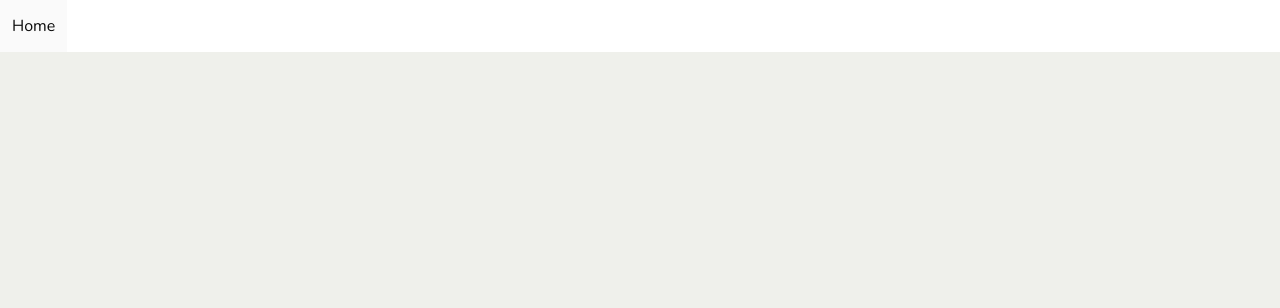
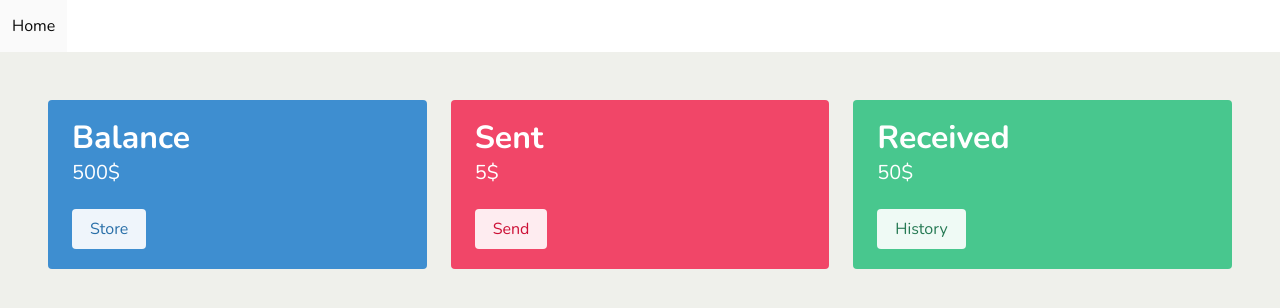
Before and after one commit to ravensiris/employee-reward-app, a React (Vite) app in the folder assets/: page / in a window 1280 px wide. Shown: the top 308 px of the page. Built offline with nearby package versions, Linux system fonts and the light colour scheme; no server answers.

Commit message:
:lipstick: Add BalanceSummary to Home

```diff
--- a/assets/src/pages/Home.tsx
+++ b/assets/src/pages/Home.tsx
@@ -1,3 +1,4 @@
+import BalanceSummary from "$/components/BalanceSummary";
 import Hello from "$components/Hello";
 import Navbar from "$components/Navbar";
 
@@ -6,6 +7,7 @@ export default function Home() {
     <>
       <Navbar></Navbar>
       <Hello />
+      <BalanceSummary />
     </>
   );
 }
```
